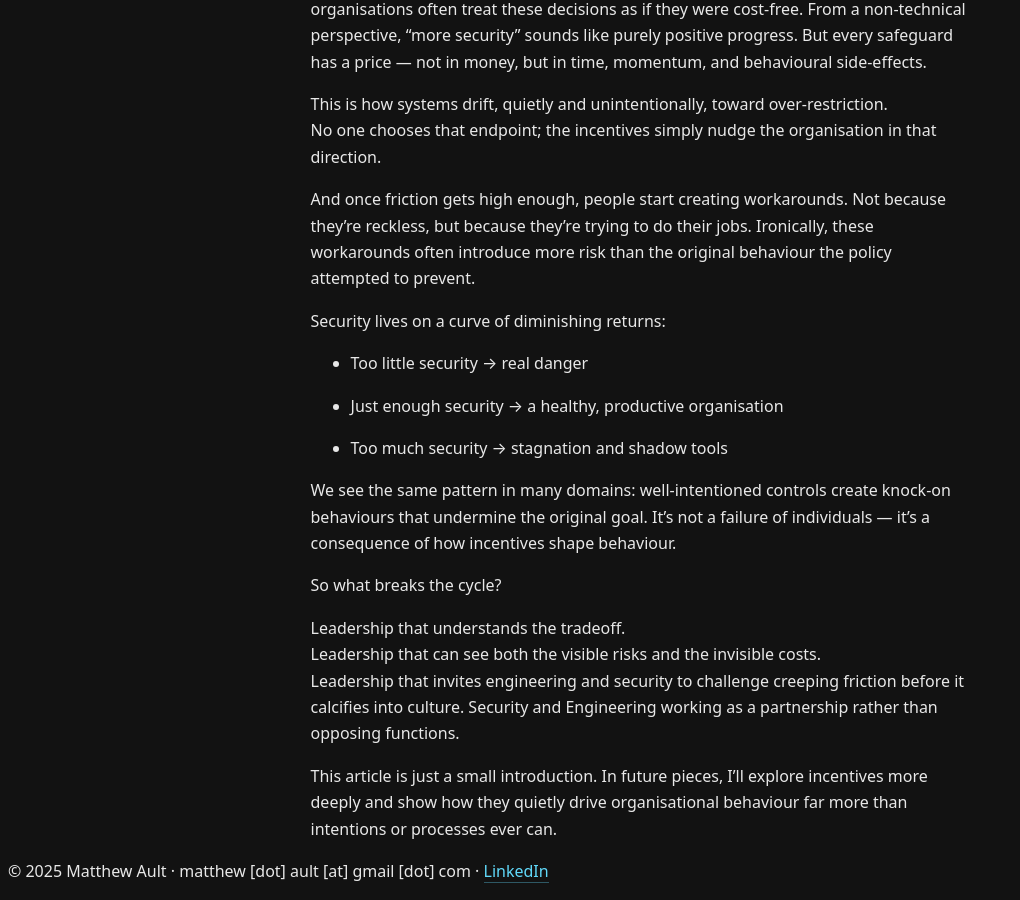
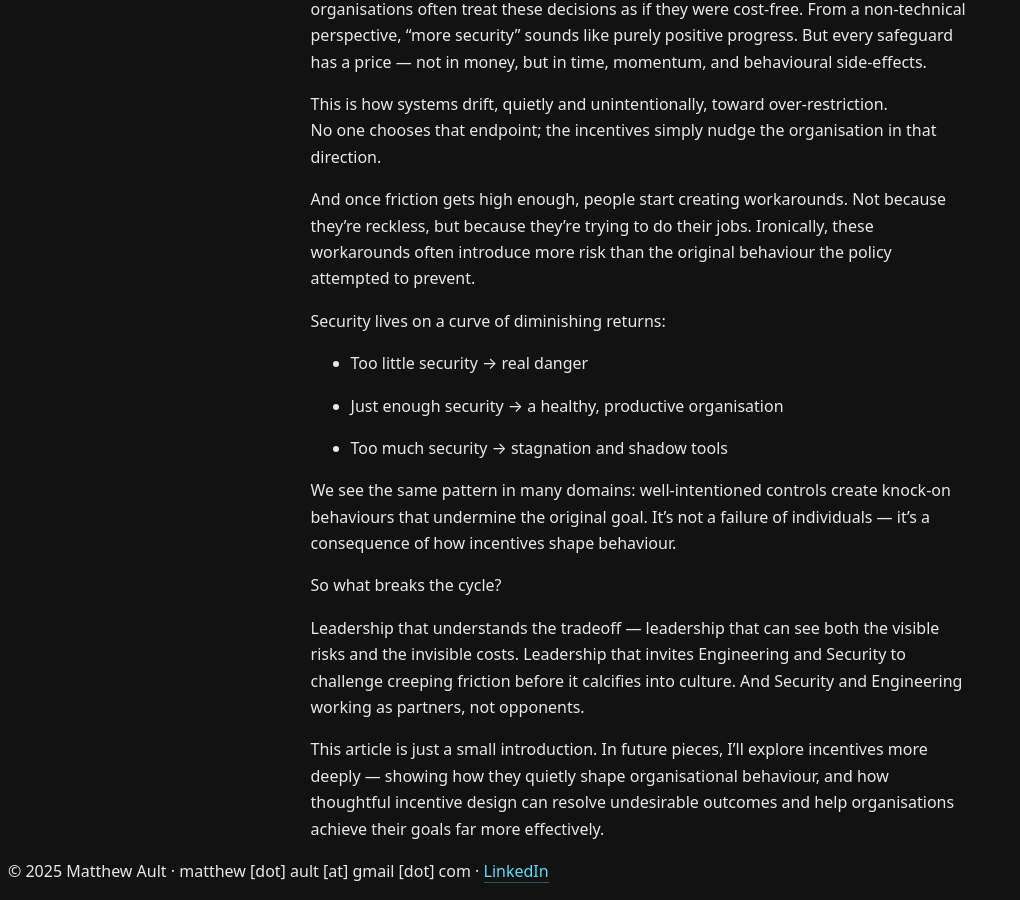
Before and after one commit to aultimus/aultimus.github.io, a Jekyll site: the page built from _posts/2025-11-19-competing-incentives.markdown, in a window 1280 px wide and 900 px high, scrolled down 1432 px. Shown: the whole window, without its empty margins (0-1020 px from the left). Built offline with Jekyll 4.4.1, drawn with Linux system fonts in a browser that asks for light colours; our own code applies the rules of GitHub Pages for plain Markdown files.

Commit message:
update competing incentives ending

```diff
--- a/_posts/2025-11-19-competing-incentives.markdown
+++ b/_posts/2025-11-19-competing-incentives.markdown
@@ -48,9 +48,8 @@ We see the same pattern in many domains: well-intentioned controls create knock-
 
 So what breaks the cycle?
 
-Leadership that understands the tradeoff.
-Leadership that can see both the visible risks and the invisible costs.
-Leadership that invites engineering and security to challenge creeping friction before it calcifies into culture.
-Security and Engineering working as a partnership rather than opposing functions.
+Leadership that understands the tradeoff — leadership that can see both the visible risks and the invisible costs.
+Leadership that invites Engineering and Security to challenge creeping friction before it calcifies into culture.
+And Security and Engineering working as partners, not opponents.
 
-This article is just a small introduction. In future pieces, I’ll explore incentives more deeply and show how they quietly drive organisational behaviour far more than intentions or processes ever can.
+This article is just a small introduction. In future pieces, I’ll explore incentives more deeply — showing how they quietly shape organisational behaviour, and how thoughtful incentive design can resolve undesirable outcomes and help organisations achieve their goals far more effectively.
```
